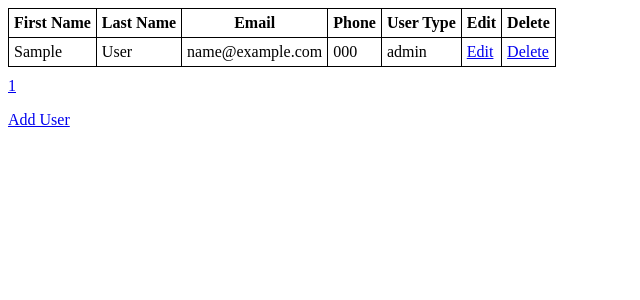
After one commit to reinhardbuyabo/drug-dispensing-tool, a PHP site: page /display_doctors.php in a window 1280 px wide. The commit adds this page. Shown: the top 300 px of the page, without its empty margins (0-640 px from the left). Run offline with PHP 8.4, Linux system fonts and the light colour scheme; tables that the repository leaves empty or names only in its code hold one stand-in row (values such as "Sample post").

```diff
--- /dev/null
+++ b/src/display_doctors.php
@@ -0,0 +1,84 @@
+<!DOCTYPE html>
+<html>
+
+<head>
+    <title>User List</title>
+    <style>
+        table {
+            border-collapse: collapse;
+        }
+
+        table,
+        th,
+        td {
+            border: 1px solid black;
+            padding: 5px;
+        }
+    </style>
+</head>
+
+<body>
+    <table>
+        <tr>
+            <th>First Name</th>
+            <th>Last Name</th>
+            <th>Email</th>
+            <th>Phone</th>
+            <th>User Type</th>
+            <th>Edit</th>
+            <th>Delete</th>
+        </tr>
+        <?php
+        // Retrieve user details from the database
+        require_once("connect.php");
+
+        // Pagination configuration
+        $itemsPerPage = 10; // Number of items to display per page
+        $currentPage = isset($_GET['page']) ? $_GET['page'] : 1; // Get the current page number
+
+        $offset = ($currentPage - 1) * $itemsPerPage; // Calculate the offset
+
+        $query = "SELECT * FROM doctor LIMIT $offset, $itemsPerPage";
+        $result = mysqli_query($conn, $query);
+
+        if (mysqli_num_rows($result) > 0) {
+            while ($row = mysqli_fetch_assoc($result)) {
+                echo "<tr>";
+                echo "<td>" . $row['first_name'] . "</td>";
+                echo "<td>" . $row['last_name'] . "</td>";
+                echo "<td>" . $row['email'] . "</td>";
+                echo "<td>" . $row['phone'] . "</td>";
+                echo "<td>" . $row['user_type'] . "</td>";
+                echo "<td><a href='edit.php?id=" . $row['doctor_id'] . "&user_type=" . $row['user_type'] . "'>Edit</a></td>";
+                echo "<td><a href='delete.php?id=" . $row['doctor_id'] . "&user_type=" . $row['user_type'] . "'>Delete</a></td>";
+                echo "</tr>";
+            }
+        } else {
+            echo "<tr><td colspan='6'>No users found.</td></tr>";
+        }
+        ?>
+    </table>
+
+    <?php
+    // Pagination links
+    $query = "SELECT COUNT(*) AS total FROM doctor";
+    $result = mysqli_query($conn, $query);
+    $row = mysqli_fetch_assoc($result);
+    $totalItems = $row['total']; // Total number of items from db.
+
+    $totalPages = ceil($totalItems / $itemsPerPage); // Calculating total number of pages
+
+    echo "<div style='margin-top: 10px;'>";
+    for ($i = 1; $i <= $totalPages; $i++) {
+        echo "<a href='?page=$i'>$i</a> ";
+    }
+    echo "</div>";
+    mysqli_close($conn);
+    ?>
+
+    <p>
+        <a href="./doctor_form.html">Add User</a>
+    </p>
+</body>
+
+</html>
```
Also changed, not shown: src/admin.php (+5 -4 lines), src/doctor_form.html (added, +43 -0 lines), src/edit.php (+10 -6 lines), src/edited.php (+14 -5 lines).
